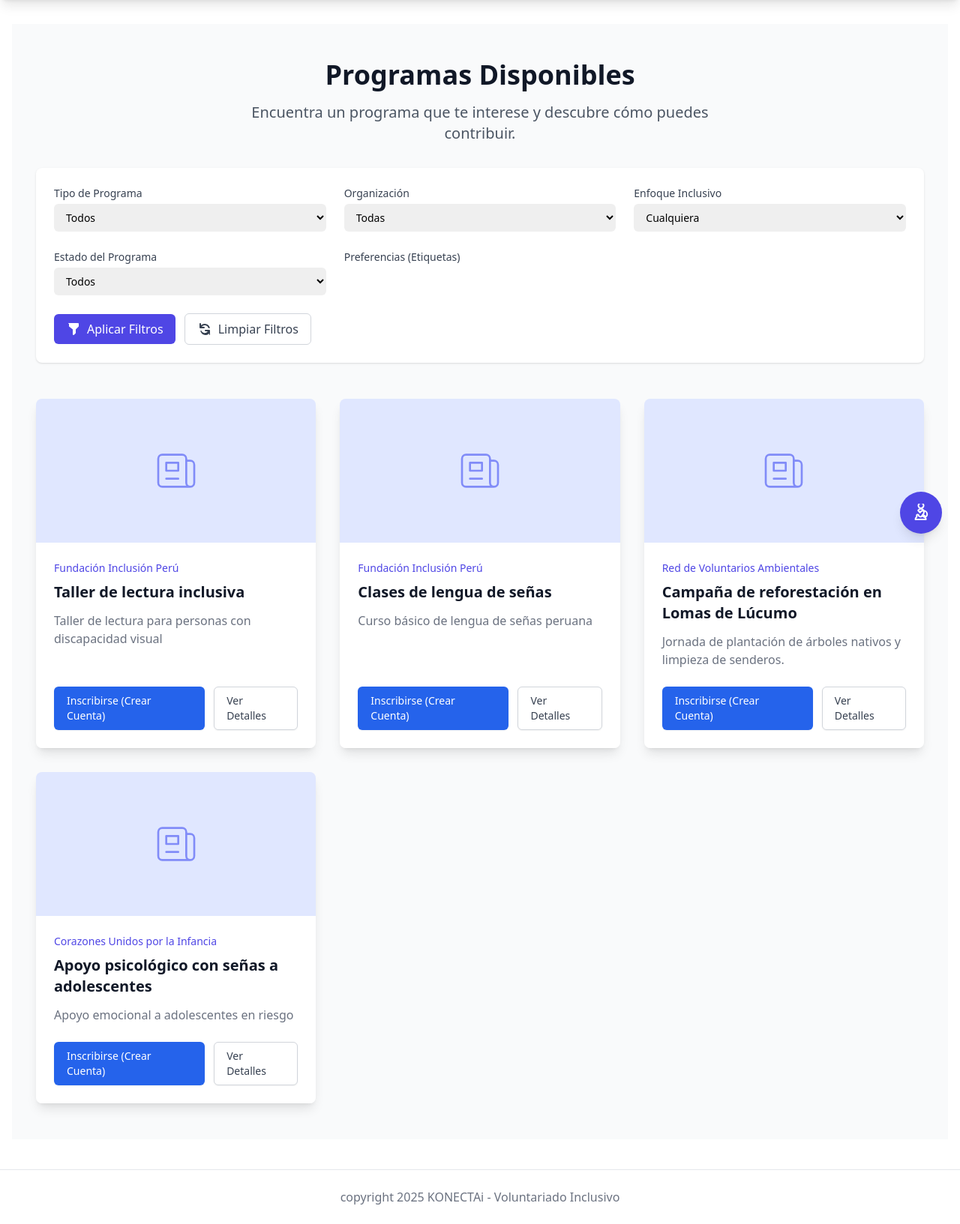
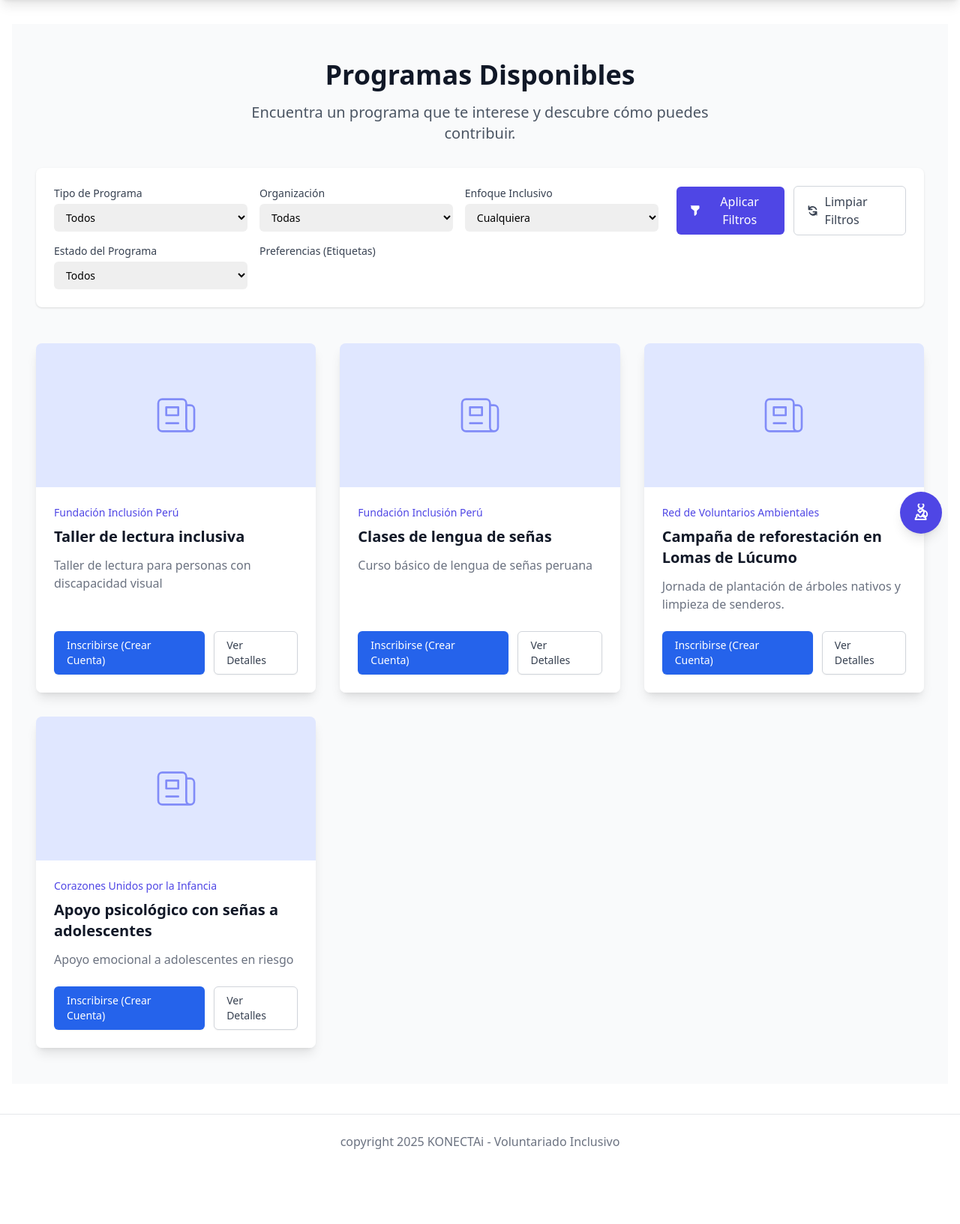
Before and after one commit to dpalominoj/voluntariado-f, a Flask app: page /programs in a window 1280 px wide. Shown: the part 64-1697 px from the top of the page at 75% size. After the commit the page ends 1597 px from the top, so only its background shows below. Run offline with Flask 3, Linux system fonts and the light colour scheme; some libraries are stand-ins or nearby versions.

Commit message:
Update programs.html
mejora de filtro y eliminar alert

```diff
--- a/view/templates/programs.html
+++ b/view/templates/programs.html
@@ -15,8 +15,8 @@
         </div>
 
         <!-- Filter Form -->
-        <form method="GET" action="{{ url_for('main.programs') }}" class="my-8 p-6 bg-white shadow rounded-lg">
-            <div class="grid grid-cols-1 md:grid-cols-2 lg:grid-cols-3 gap-6">
+        <form method="GET" action="{{ url_for('main.programs') }}" class="my-8 p-6 bg-white shadow rounded-lg md:flex md:justify-between md:items-start">
+            <div class="grid grid-cols-1 sm:grid-cols-2 md:grid-cols-2 lg:grid-cols-3 xl:grid-cols-3 gap-4 md:flex-grow">
                 <div>
                     <label for="tipo" class="block text-sm font-medium text-gray-700">Tipo de Programa</label>
                     <select name="tipo" id="tipo" class="mt-1 block w-full pl-3 pr-10 py-2 text-base border-gray-300 focus:outline-none focus:ring-indigo-500 focus:border-indigo-500 sm:text-sm rounded-md">
@@ -43,8 +43,8 @@
                         <option value="" {% if not current_filters.get('enfoque_inclusivo') %}selected{% endif %}>Cualquiera</option>
                         <option value="solo_inclusivas" {% if current_filters.get('enfoque_inclusivo') == 'solo_inclusivas' %}selected{% endif %}>Sí (Solo Programas Inclusivos)</option>
                         {% for disc in discapacidades_filter_options %}
-                        <option value="{{ disc.nombre }}" {% if current_filters.get('enfoque_inclusivo') == disc.nombre %}selected{% endif %}>
-                            {{ disc.nombre }}
+                        <option value="{{ disc.nombre.value }}" {% if current_filters.get('enfoque_inclusivo') == disc.nombre.value %}selected{% endif %}>
+                            {{ disc.nombre.value }}
                         </option>
                         {% endfor %}
                     </select>
@@ -67,7 +67,7 @@
 
             </div>
 
-            <div class="mt-6 flex items-center">
+            <div class="md:ml-6 md:mt-0 flex items-center">
                 <button type="submit" class="inline-flex items-center px-4 py-2 bg-indigo-600 text-white rounded-md hover:bg-indigo-700 focus:outline-none focus:ring-2 focus:ring-offset-2 focus:ring-indigo-500">
                     <svg xmlns="http://www.w3.org/2000/svg" class="h-5 w-5 mr-2" viewBox="0 0 20 20" fill="currentColor">
                         <path fill-rule="evenodd" d="M3 3a1 1 0 011-1h12a1 1 0 011 1v3a1 1 0 01-.293.707L13 10.414V15a1 1 0 01-.293.707l-2 2A1 1 0 019 17v-6.586L4.293 6.707A1 1 0 014 6V3z" clip-rule="evenodd" />
@@ -133,7 +133,7 @@
                                         {# Alternatively, use: <span class="text-sm text-gray-500">Solo los voluntarios pueden inscribirse.</span> #}
                                     {% endif %}
                                 {% else %}
-                                    <a href="{{ url_for('auth.register') }}" onclick="alert('Por favor, créate una cuenta para inscribirte');" class="inline-flex items-center px-4 py-2 border border-transparent text-sm font-medium rounded-md shadow-sm text-white bg-blue-600 hover:bg-blue-700 focus:outline-none focus:ring-2 focus:ring-offset-2 focus:ring-blue-500">Inscribirse (Crear Cuenta)</a>
+                                    <a href="{{ url_for('auth.register') }}" class="inline-flex items-center px-4 py-2 border border-transparent text-sm font-medium rounded-md shadow-sm text-white bg-blue-600 hover:bg-blue-700 focus:outline-none focus:ring-2 focus:ring-offset-2 focus:ring-blue-500">Inscribirse (Crear Cuenta)</a>
                                 {% endif %}
                                 <a href="{{ url_for('program.view_program_detail', program_id=program.id_actividad) }}" class="inline-flex items-center px-4 py-2 border border-gray-300 shadow-sm text-sm font-medium rounded-md text-gray-700 bg-white hover:bg-gray-50 focus:outline-none focus:ring-2 focus:ring-offset-2 focus:ring-indigo-500">
                                     Ver Detalles
```
